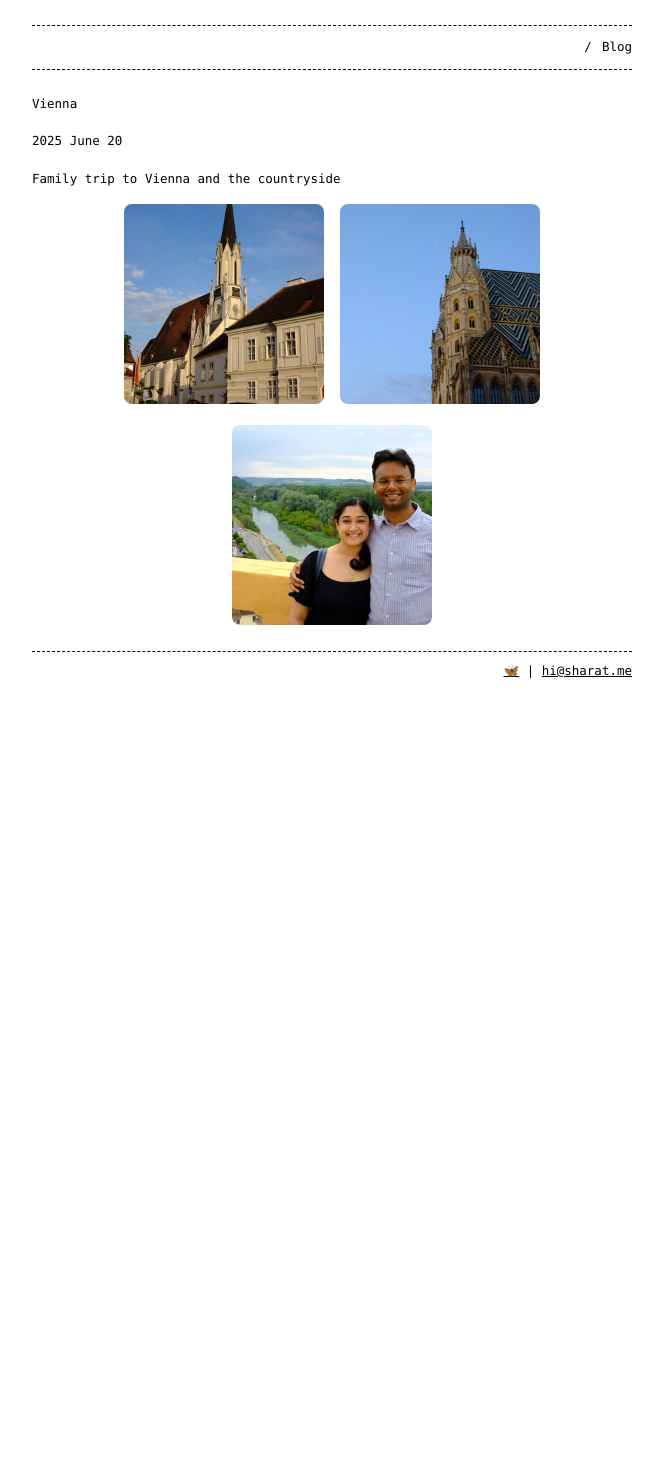
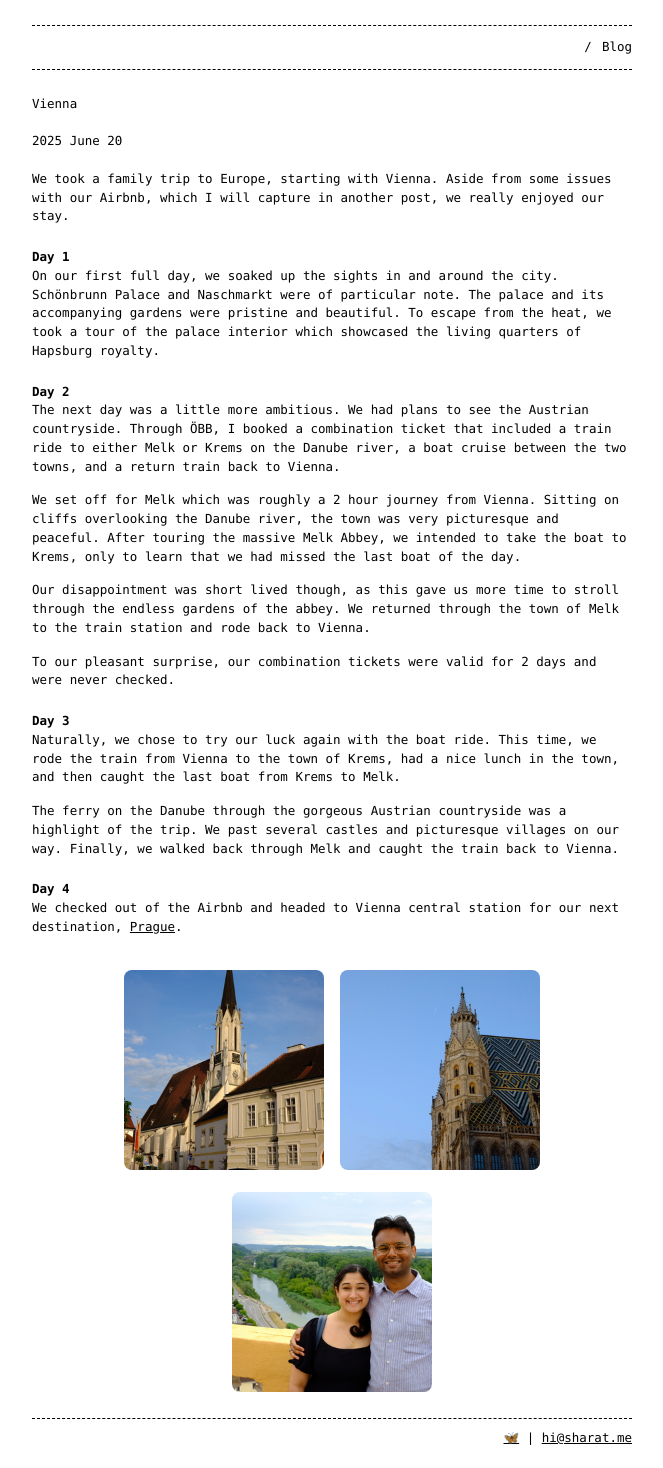
Before and after one commit to weirdfishes/weirdfishes.github.io, a Jekyll site: the page built from _posts/2025-06-20-vienna.md, in a window 1280 px wide. Shown: the whole page, without its empty margins (308-971 px from the left). Built offline with Jekyll 4.4.1, drawn with Linux system fonts in a browser that asks for light colours; before the commit the page ends 900 px from its top, so only the background shows below that.

Commit message:
posts vienna: add log

```diff
--- a/_posts/2025-06-20-vienna.md
+++ b/_posts/2025-06-20-vienna.md
@@ -4,6 +4,28 @@ title:  "Vienna"
 tags: "blog travel gallery"
 ---
 
-Family trip to Vienna and the countryside
+We took a family trip to Europe, starting with Vienna. Aside from some issues with our Airbnb, which I will capture in another post, we really enjoyed our stay.
+
+# Day 1
+On our first full day, we soaked up the sights in and around the city. Schönbrunn Palace and Naschmarkt were of particular note. The palace and its accompanying gardens were pristine and beautiful. To escape from the heat, we took a tour of the palace interior which showcased the living quarters of Hapsburg royalty.
+
+
+# Day 2
+The next day was a little more ambitious. We had plans to see the Austrian countryside. Through ÖBB, I booked a combination ticket that included a train ride to either Melk or Krems on the Danube river, a boat cruise between the two towns, and a return train back to Vienna.
+
+We set off for Melk which was roughly a 2 hour journey from Vienna. Sitting on cliffs overlooking the Danube river, the town was very picturesque and peaceful. After touring the massive Melk Abbey, we intended to take the boat to Krems, only to learn that we had missed the last boat of the day.
+
+Our disappointment was short lived though, as this gave us more time to stroll through the endless gardens of the abbey. We returned through the town of Melk to the train station and rode back to Vienna.
+
+To our pleasant surprise, our combination tickets were valid for 2 days and were never checked.
+
+# Day 3
+Naturally, we chose to try our luck again with the boat ride. This time, we rode the train from Vienna to the town of Krems, had a nice lunch in the town, and then caught the last boat from Krems to Melk.
+
+The ferry on the Danube through the gorgeous Austrian countryside was a highlight of the trip. We past several castles and picturesque villages on our way. Finally, we walked back through Melk and caught the train back to Vienna.
+
+# Day 4
+We checked out of the Airbnb and headed to Vienna central station for our next destination, [Prague](/blog/prague).
+<br />
 
 {% include gallery-css.html folder="vienna" %}
```
